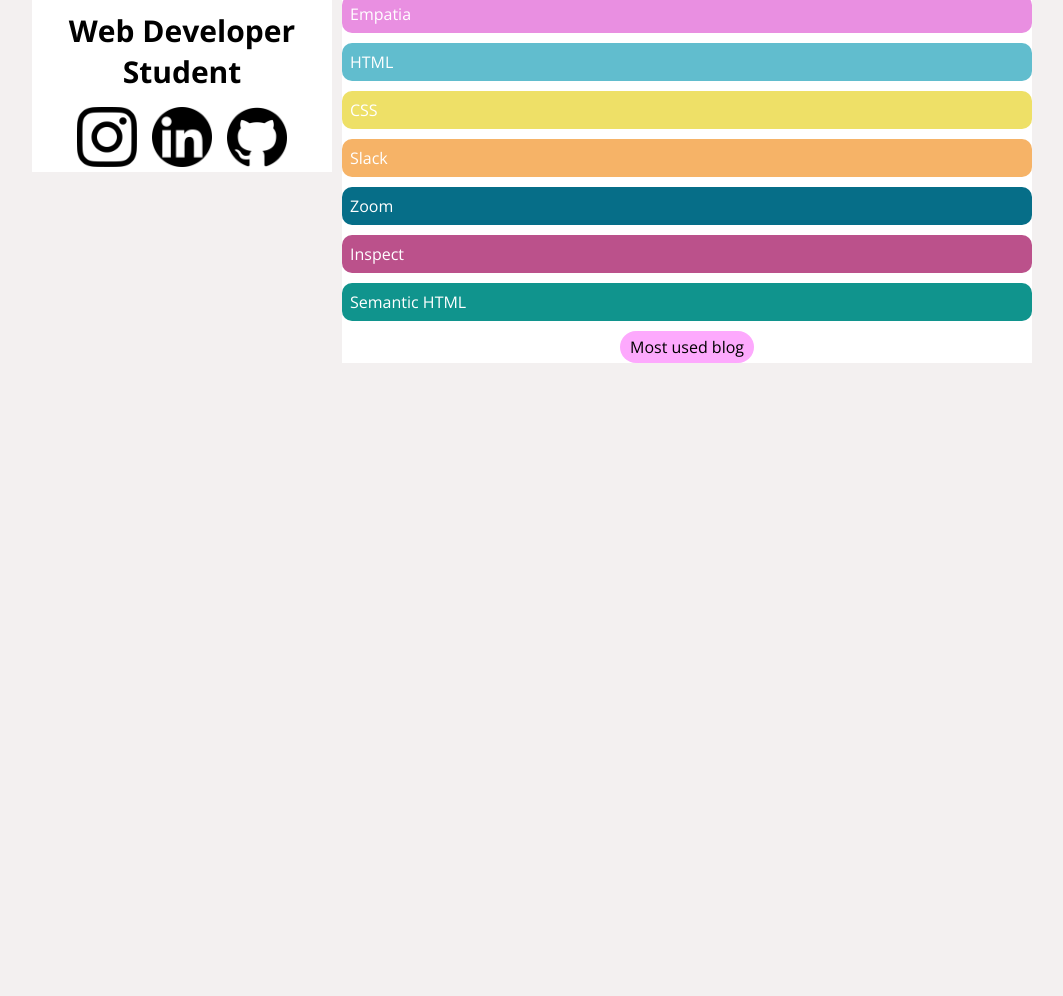
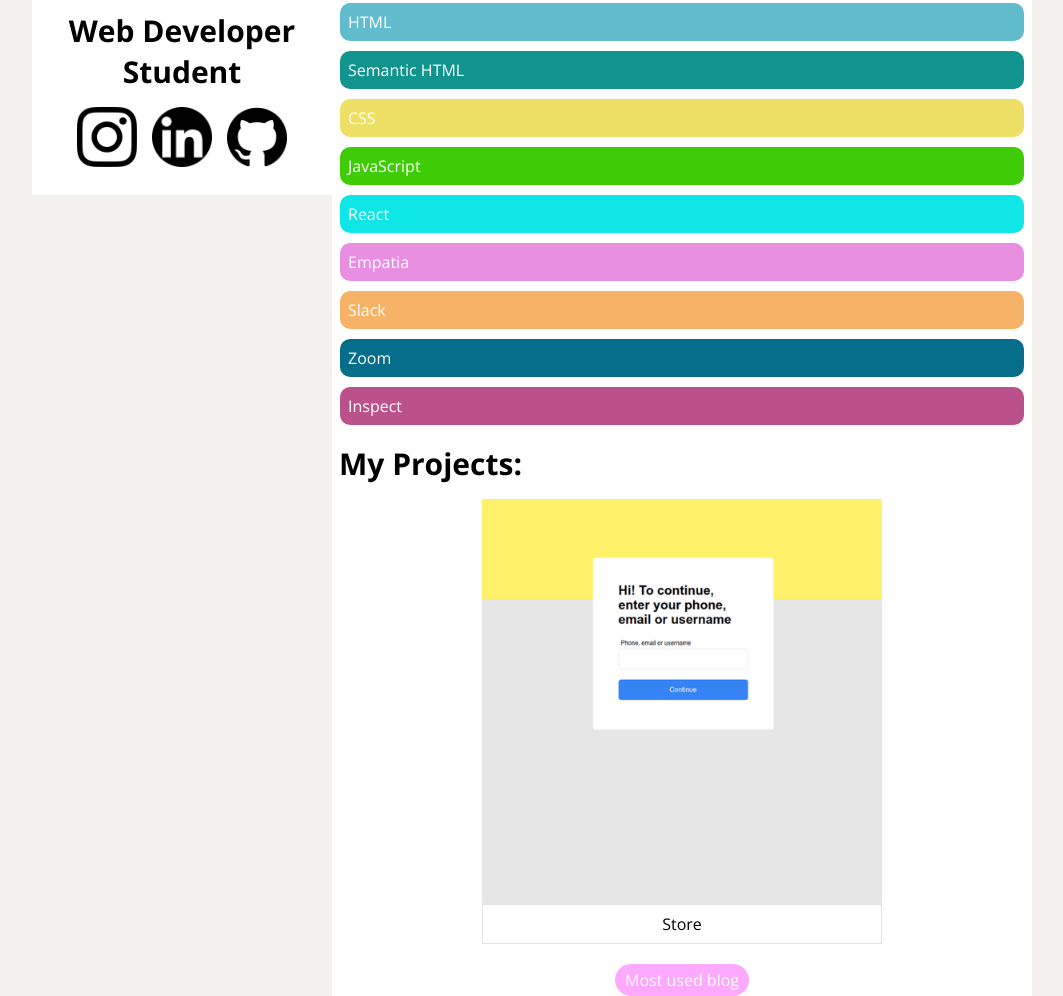
Before and after one commit to ElimarLucena/ElimarLucena.github.io, a plain HTML site: page index.html in a window 1280 px wide. Shown: the part 305-1301 px from the top of the page, without its empty margins (108-1171 px from the left). Before the commit the page ends 800 px from the top, so only its background shows below. Drawn offline with nearby package versions, Linux system fonts and the light colour scheme.

Commit message:
add project

```diff
--- a/index.html
+++ b/index.html
@@ -34,17 +34,39 @@
                     <li class="unix">Unix</li>
                     <li class="gitt">Git</li>
                     <li class="github">GitHub</li>
+                    <li class="html">HTML</li>
+                    <li class="semantic">Semantic HTML</li>
+                    <li class="css">CSS</li>
+                    <li class="javascript">JavaScript</li>
+                    <li class="react">React</li>
                     <li class="empatia">Empatia</li>
-                    <li class="html">HTML</li>
-                    <li class="css">CSS</li>
                     <li class="slack">Slack</li>
                     <li class="zoom">Zoom</li>
                     <li class="inspect">Inspect</li>
-                    <li class="semantic">Semantic HTML</li>
                 </ul>
             </section>
+            <section>
+                <h3 class="title-projects">My Projects:</h3>
+                <div class="online-store">
+                    <div class="link-project">
+                        <a
+                            href="https:ElimarLucena.github.io/Frontend-Online-Store"
+                            target="_blank"
+                        >
+                            <img
+                                src="imagem/online-story.png"
+                                alt="project online store"
+                                class="image-project"
+                            />
+                        </a>
+                    </div>
+                    <a href="https://github.com/ElimarLucena/Frontend-Online-Store" target="_blank">
+                        <p class="repository">Store</p>
+                    </a>
+                </div>
+            </section>
             <footer class="button">
-                <a class="button" href="https://blog.betrybe.com/" target="_blank">Most used blog</a>
+                <a class="button" href="https://developer.mozilla.org/en-US/" target="_blank">Most used blog</a>
             </footer>
 
         </section>
--- a/style.css
+++ b/style.css
@@ -5,12 +5,22 @@
     font-family: 'Open Sans';
 }
 
+body{
+    background-color: rgb(243, 240, 240);
+    margin: 0px;
+    margin-top: 0px;
+    max-width: 1000px;
+    margin: auto;
+}
+
 .flex-container {
-    display: flex;
-    justify-content: space-between;
+    display: grid;
+    max-width: 1200px;
+    grid-template-columns: 300px 1fr;
 }
 
 .container {
+    grid-column: 2 / 3;
     background-color: white;
     display: flex;
     flex-direction: column;
@@ -27,8 +37,9 @@
     align-items: center;
     background-color: white;
     max-width: 300px;
-    height: 65%;
+    height: 500px;
     margin-right: 1%;
+    position: fixed;
 }
 
 .imagem {
@@ -41,6 +52,7 @@
 .title{
     margin-top: 0%;
     font-size: 40px;
+    padding-left: 7px;
 }
 
 .web{
@@ -54,6 +66,7 @@
 .text {
     font-size: 15px;
     text-align: justify;
+    padding-left: 7px;
 }
 
 .blog {
@@ -64,13 +77,14 @@
     text-decoration: none;
     border-radius: 20px;
     background-color: rgb(253, 169, 253);
-    color: black;
+    color: rgb(253, 253, 253);
     margin: auto;
     padding: 5px;
     text-align: center;
 }
 .list{
     list-style-type: none;
+    padding: 8px;
 }
 
 .inst {
@@ -91,6 +105,7 @@
 .expertise {
     margin: 10px 0;
     font-size: 30px;
+    padding-left: 7px;
 }
 
 .unix {
@@ -172,10 +187,54 @@
     margin-bottom: 10px;
     border-radius: 10px;
 }
-body{
-    background-color: rgb(243, 240, 240);
-    margin: 0px;
-    margin-top: 0px;
-    max-width: 1000px;
+
+.javascript {
+    color: white;
+    background-color: rgb(63, 204, 7);
+    padding: 8px;
+    margin-bottom: 10px;
+    border-radius: 10px;
+}
+
+.react {
+    color: white;
+    background-color: rgb(15, 231, 231);
+    padding: 8px;
+    margin-bottom: 10px;
+    border-radius: 10px;
+}
+
+.title-projects {
+    color: black;
+    font-size: 30px;
+    padding-left: 7px;
+}
+
+.online-store {
+    margin-top: 15px;
+    margin-bottom: 20px;
+}
+
+.link-project {
+    width: 400px;
+    background-color: #e6e6e6;
     margin: auto;
 }
+
+.repository {
+    text-align: center;
+    width: 400px;
+    margin: auto;
+    background-color: white;
+    border: 1px solid rgb(228, 226, 226);
+    padding: 8px;
+    color: black;
+}
+
+.image-project {
+    width: 400px;
+}
+
+a {
+    text-decoration: none;
+}
```
Also changed, not shown: imagem/face.png (added), imagem/insta.png (added), imagem/linkdin.png (added), imagem/online-story.png (added).
